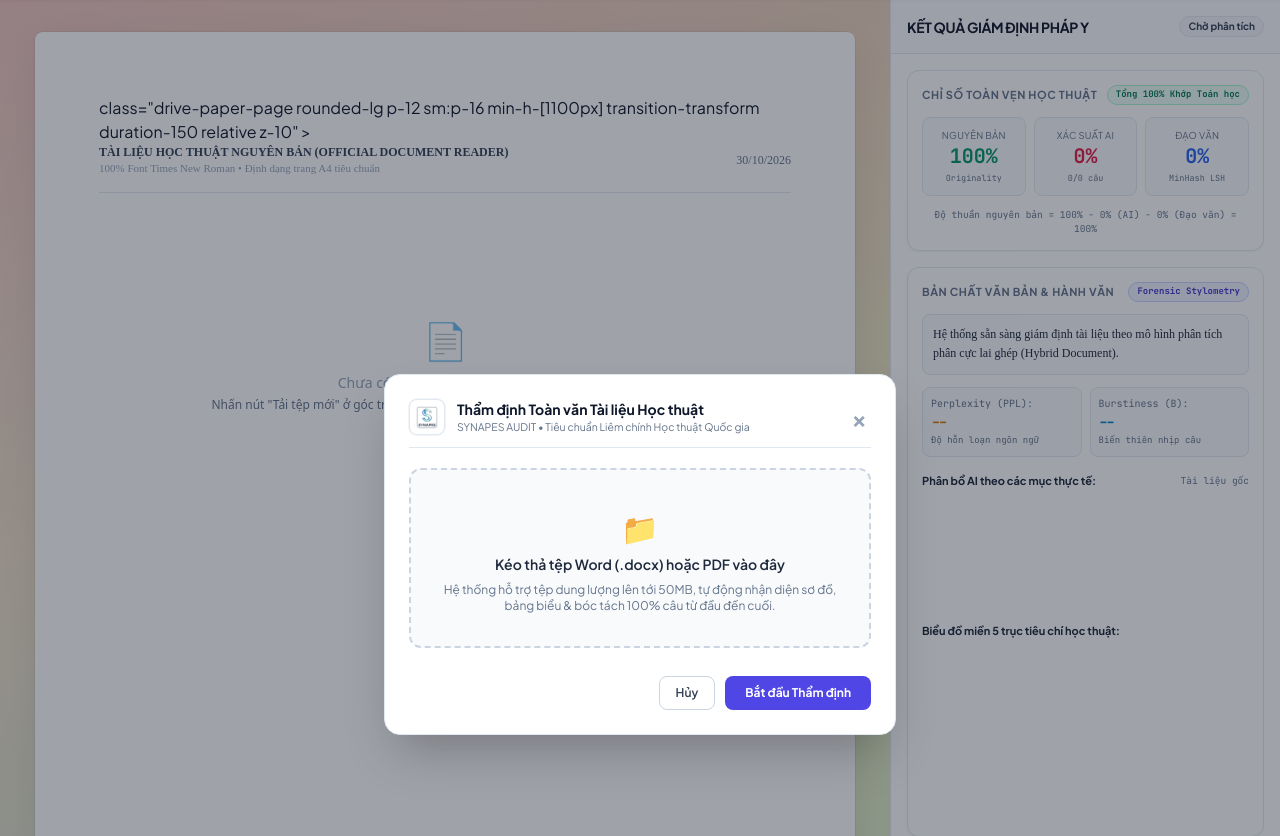
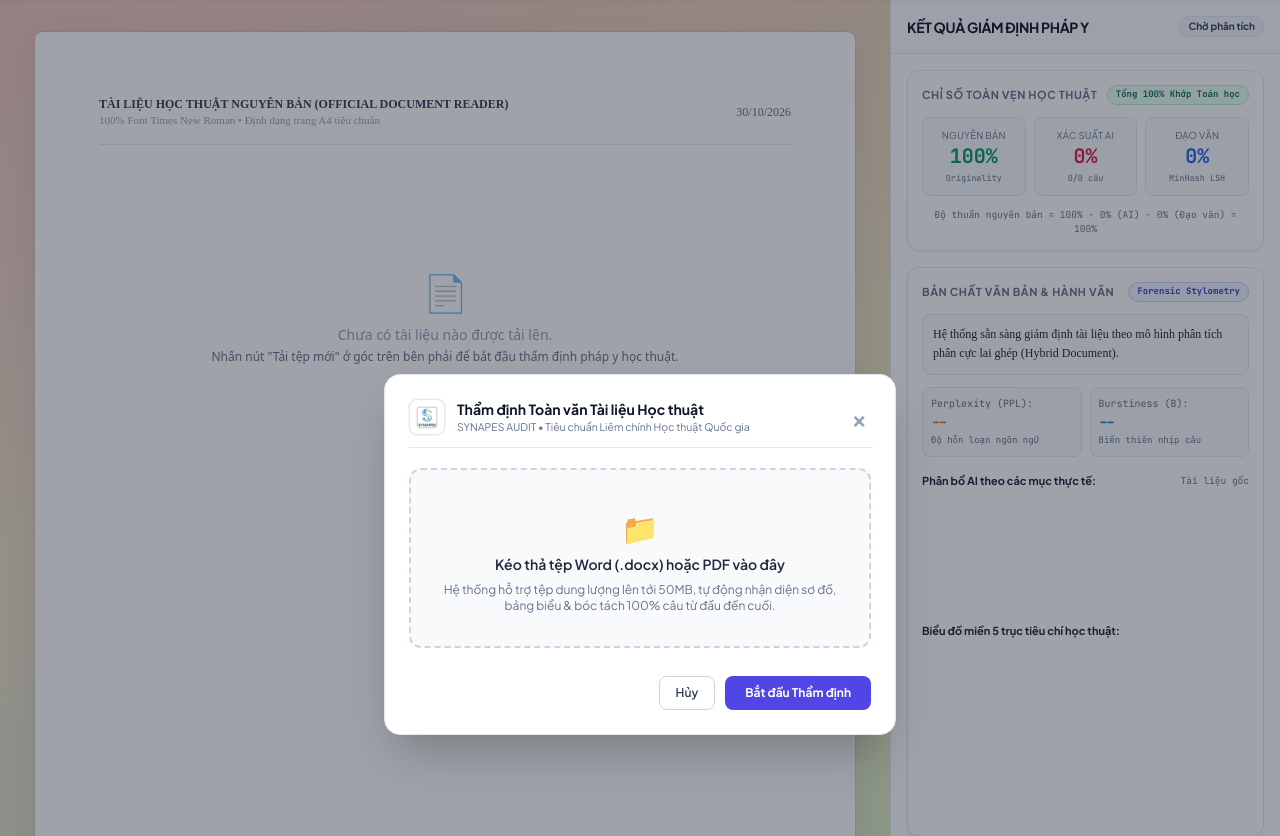
Before and after one commit to nguyenhoangthienhvt15-bot/web-check-o-v-n-check-AI, a FastAPI app: page / in a window 1280 px wide. Shown: the part 56-892 px from the top of the page. Run offline with FastAPI, Linux system fonts and the light colour scheme; a map, chart or similar area stays blank; some libraries are stand-ins or nearby versions.

Commit message:
fix: remove duplicated tag markup from paper container header

```diff
--- a/app/templates/index.html
+++ b/app/templates/index.html
@@ -284,8 +284,6 @@
       <div
         id="drive-paper-container"
         style="width: 820px; transform-origin: top center; background-color: #FFFFFF !important; background: #FFFFFF !important;"
-        class="drive-paper-page rounded-lg p-12 sm:p-16 min-h-[1100px] transition-transform duration-150 relative z-10"
-      >
         class="drive-paper-page rounded-lg p-12 sm:p-16 min-h-[1100px] transition-transform duration-150 relative z-10"
       >
         <!-- Document Header Meta -->
```
